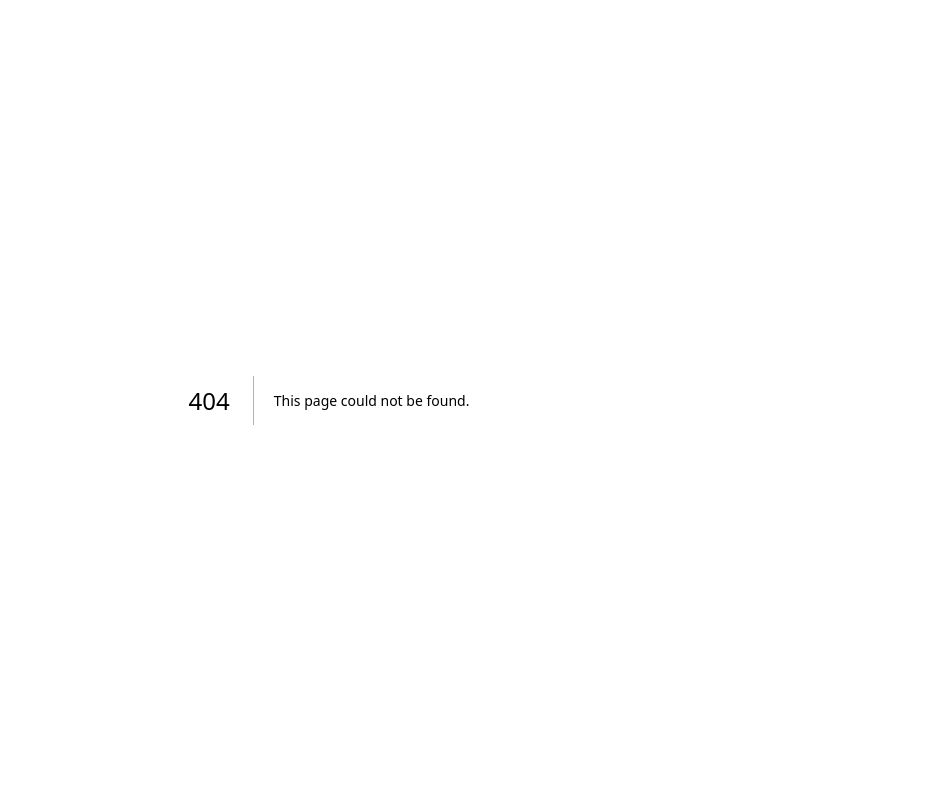
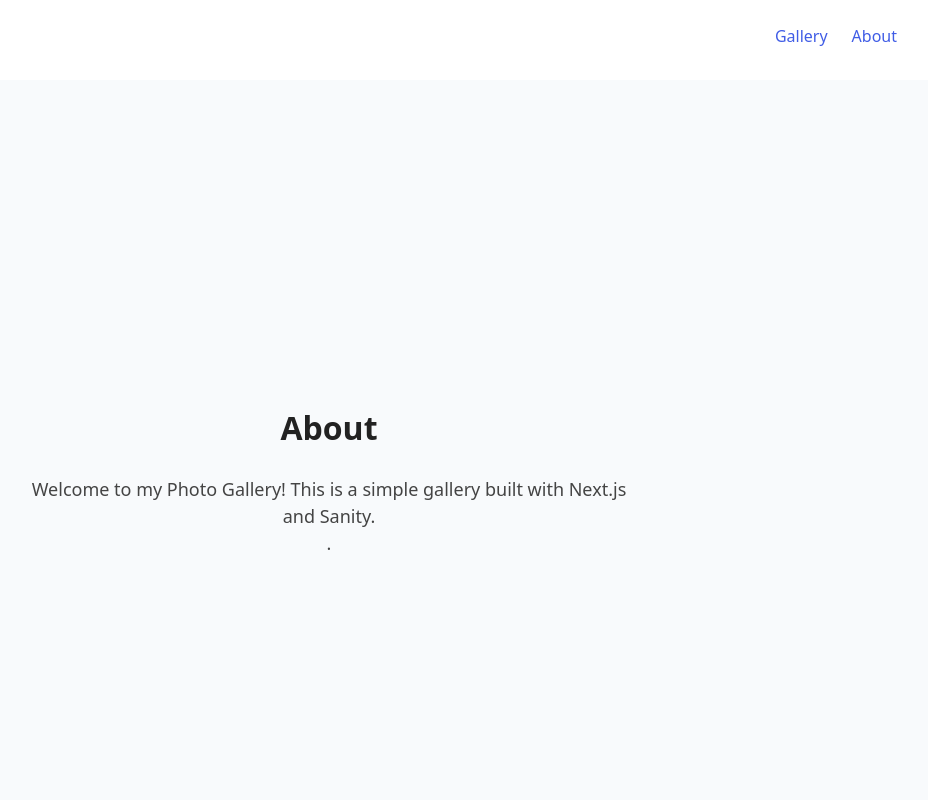
Before and after one commit to evunti/PhotoGallery, a Next.js app in the folder photo-gallery/: page /about in a window 1280 px wide. Before the commit this address had no page. Shown: the top 800 px of the page, without its empty margins (311-1239 px from the left). Built offline with nearby package versions, Linux system fonts and the light colour scheme.

Commit message:
feat: add navigation links to RootLayout and implement AboutPage component

```diff
--- /dev/null
+++ b/photo-gallery/src/app/about/page.tsx
@@ -0,0 +1,49 @@
+export default function AboutPage() {
+  return (
+    <main
+      style={{
+        background: "#f8fafc",
+        minHeight: "100vh",
+        padding: "2rem",
+        display: "flex",
+        flexDirection: "column",
+        alignItems: "center",
+        justifyContent: "center",
+      }}
+    >
+      <h1
+        style={{
+          fontSize: "2rem",
+          fontWeight: 600,
+          marginBottom: "1.5rem",
+          color: "#222",
+          textAlign: "center",
+        }}
+      >
+        About
+      </h1>
+      <div
+        style={{
+          maxWidth: 600,
+          color: "#444",
+          fontSize: 18,
+          textAlign: "center",
+        }}
+      >
+        <p>
+          Welcome to my Photo Gallery! This is a simple gallery built with
+          Next.js and Sanity.
+        </p>
+        <p>
+          <a
+            href="https://instagram.com/zhenya.untilova"
+            target="_blank"
+            rel="noopener noreferrer"
+            style={{ color: "#405de6", textDecoration: "none" }}
+          ></a>
+          .
+        </p>
+      </div>
+    </main>
+  );
+}
--- a/photo-gallery/src/app/layout.tsx
+++ b/photo-gallery/src/app/layout.tsx
@@ -8,6 +8,38 @@ export default function RootLayout({
   return (
     <html lang="en">
       <body>
+        <nav
+          style={{
+            width: "100%",
+            maxWidth: 1200,
+            margin: "0 auto 32px auto",
+            display: "flex",
+            justifyContent: "flex-end",
+            gap: 24,
+            padding: "1.5rem 2rem 0 2rem",
+          }}
+        >
+          <a
+            href="/"
+            style={{
+              color: "#405de6",
+              fontWeight: 500,
+              textDecoration: "none",
+            }}
+          >
+            Gallery
+          </a>
+          <a
+            href="/about/"
+            style={{
+              color: "#405de6",
+              fontWeight: 500,
+              textDecoration: "none",
+            }}
+          >
+            About
+          </a>
+        </nav>
         {children}
         <footer
           style={{
--- a/photo-gallery/src/app/page.tsx
+++ b/photo-gallery/src/app/page.tsx
@@ -5,7 +5,6 @@ import Image from "next/image";
 import { PhotoGrid } from "@/components/PhotoGrid";
 import Link from "next/link";
 
-// GROQ query to get all albums and their photos
 const albumsQuery = `*[_type == "photoAlbum"]{_id, title, description, photos}`;
 
 export default async function GalleryPage() {
@@ -52,7 +51,6 @@ export default async function GalleryPage() {
               style={{
                 textDecoration: "none",
                 color: "inherit",
-
                 minWidth: 260,
                 maxWidth: 320,
                 aspectRatio: "1 / 1.1",
--- a/photo-gallery/src/app/studio/[[...tool]]/page.tsx
+++ /dev/null
@@ -1,19 +0,0 @@
-/**
- * This route is responsible for the built-in authoring environment using Sanity Studio.
- * All routes under your studio path is handled by this file using Next.js' catch-all routes:
- * https://nextjs.org/docs/routing/dynamic-routes#catch-all-routes
- *
- * You can learn more about the next-sanity package here:
- * https://github.com/sanity-io/next-sanity
- */
-
-import { NextStudio } from 'next-sanity/studio'
-import config from '../../../../sanity.config'
-
-export const dynamic = 'force-static'
-
-export { metadata, viewport } from 'next-sanity/studio'
-
-export default function StudioPage() {
-  return <NextStudio config={config} />
-}
```
